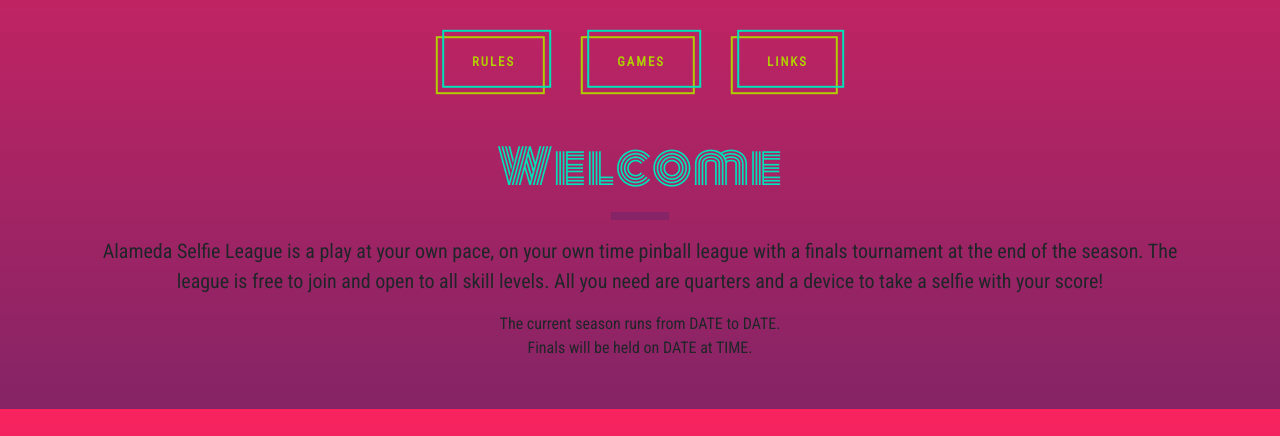
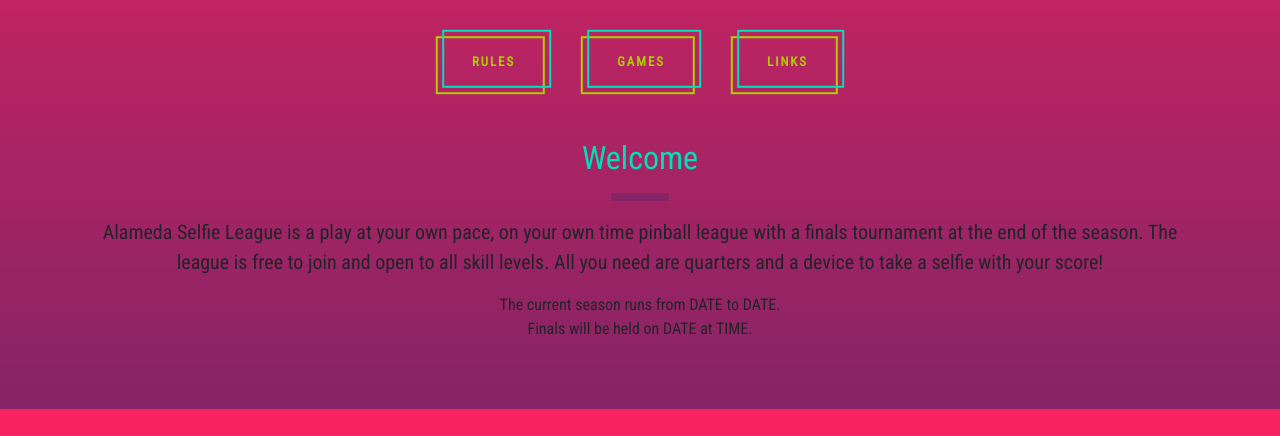
Before and after one commit to ryanjpodonnell/asl, a PHP site: page / in a window 1280 px wide. Shown: the part 391-827 px from the top of the page. Run offline with PHP 8.4, Linux system fonts and the light colour scheme.

Commit message:
Remove blurry h2

```diff
--- a/index.html
+++ b/index.html
@@ -5,7 +5,7 @@
     <title>A/S/L</title>
     <link rel="stylesheet" href="https://maxcdn.bootstrapcdn.com/bootstrap/4.0.0/css/bootstrap.min.css" integrity="sha384-Gn5384xqQ1aoWXA+058RXPxPg6fy4IWvTNh0E263XmFcJlSAwiGgFAW/dAiS6JXm" crossorigin="anonymous">
     <link rel="stylesheet" href="styles/styles.css">
-    <link rel="stylesheet" href="https://fonts.googleapis.com/css?family=Monoton|Roboto+Condensed">
+    <link rel="stylesheet" href="https://fonts.googleapis.com/css?family=Roboto+Condensed">
   </head>
 
   <body>
--- a/styles/styles.css
+++ b/styles/styles.css
@@ -9,9 +9,6 @@ body {
 
 h2 {
   color: #00E0B9;
-  font-family: 'Monoton', cursive;
-  font-size: 3rem;
-  letter-spacing: 1px;
 }
 
 h3 {
```
